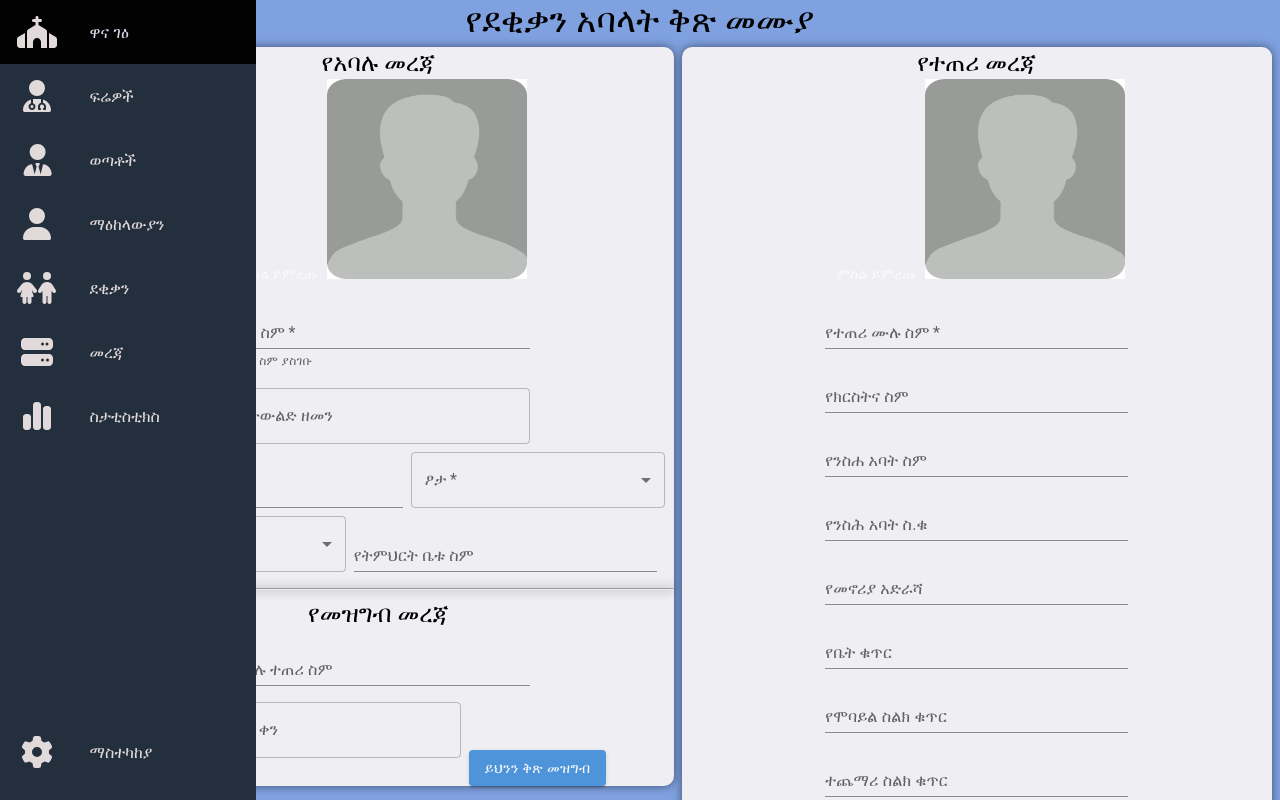
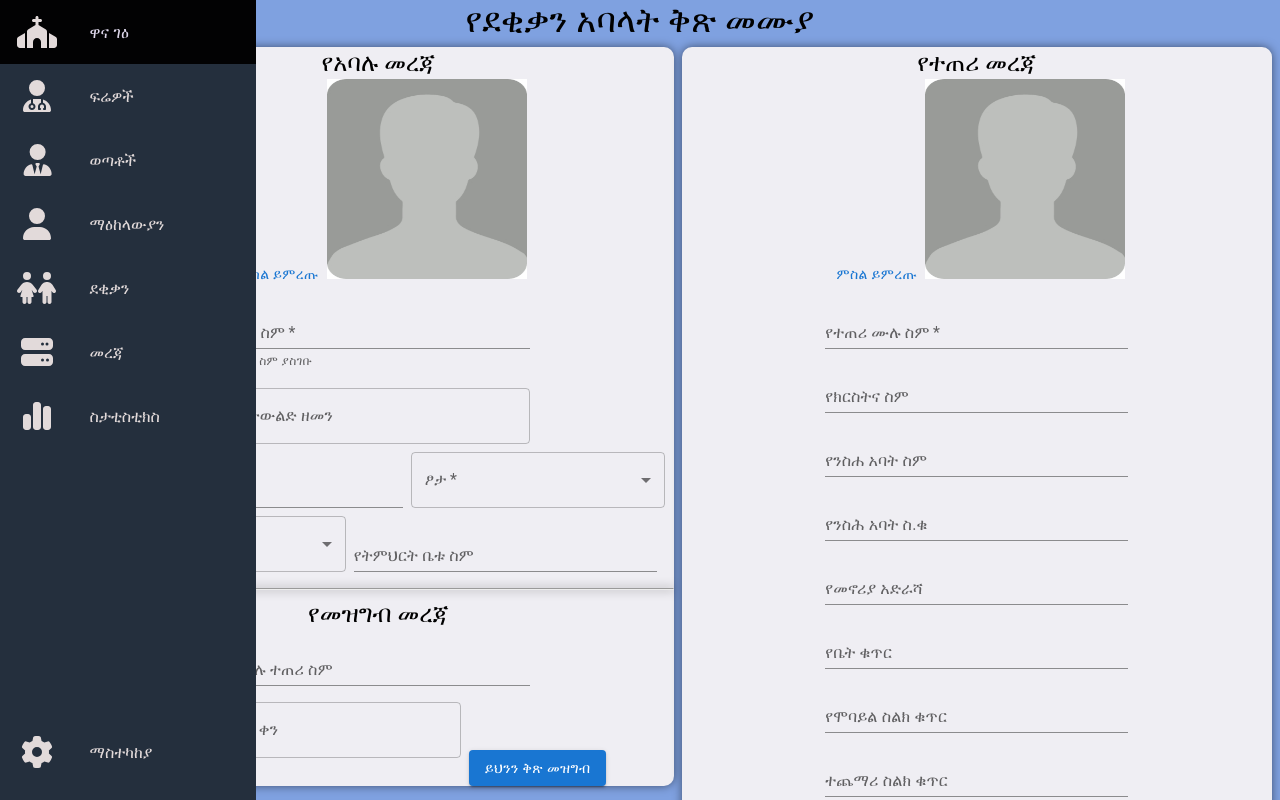
Before and after one commit to kebaHailu/gabriel-church-with-electron, a React (Create React App) app: page / in a window 1280 px wide. Shown: the top 800 px of the page. Built offline with nearby package versions, Linux system fonts and the light colour scheme; the HTML template or start-up script is replaced by a standard one.

Commit message:
fix the button part in mereja

```diff
--- a/src/components/Mereja/Mereja.css
+++ b/src/components/Mereja/Mereja.css
@@ -17,12 +17,12 @@
   font-size: 1.5em;
   width: 70%;
 }
-Button {
+.Mereja Button {
   color: white !important;
   border: none !important;
   opacity: 0.75 !important;
 }
-Button:hover {
+.Mereja Button:hover {
   background-color: #020203 !important;
   opacity: 1 !important;
 }
```
